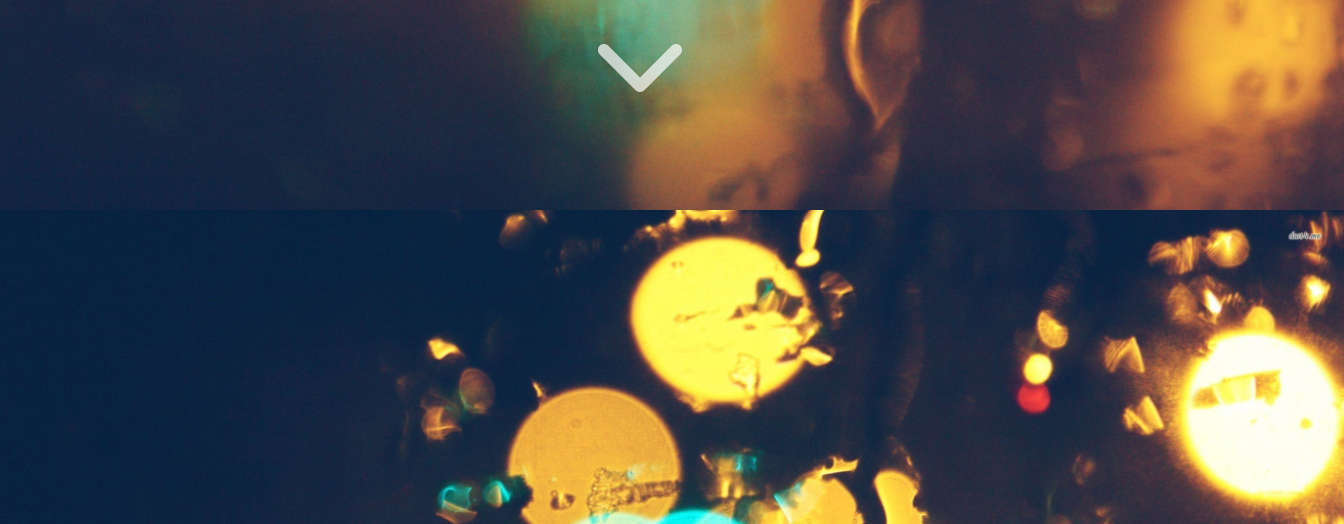
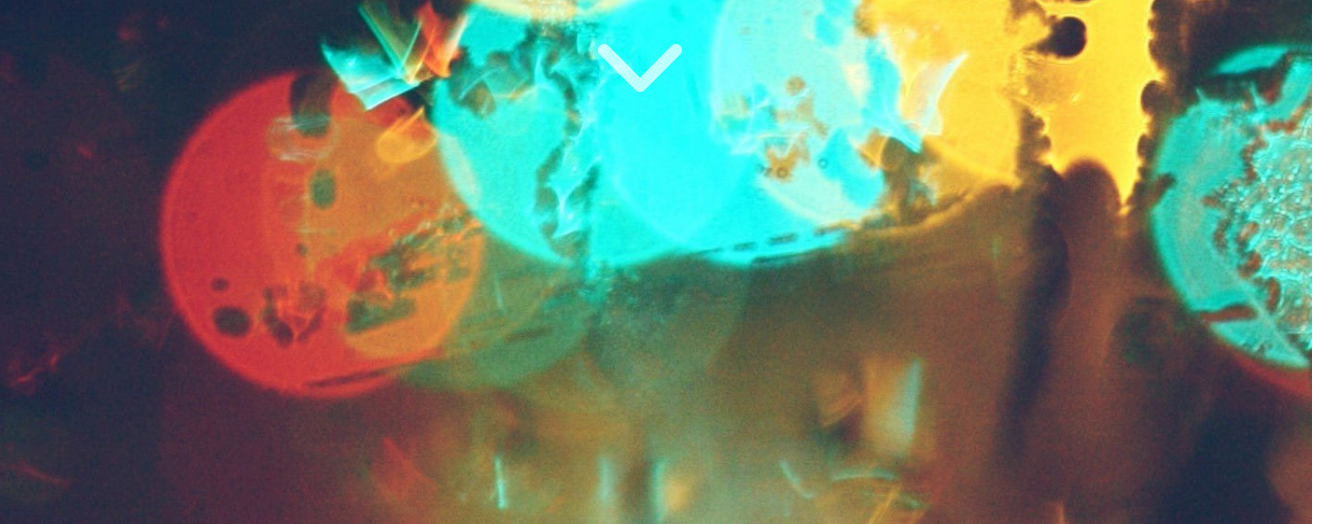
Before and after one commit to perochorichard/projectFeatureWebsite, a plain HTML site: page index.html in a window 1280 px wide. Shown: the part 590-1114 px from the top of the page, 1344 px wide, since content can reach past the window. Drawn offline with nearby package versions, Linux system fonts and the light colour scheme.

Commit message:
fixed background image blur white edges

```diff
--- a/index.css
+++ b/index.css
@@ -3,14 +3,18 @@ html {
     overflow-x: hidden; /*hides horizontal scrollbar*/
 }
 
+#background-container {
+    position: fixed;
+    z-index: -1;
+}
+
 #bg {
-    background: url('assets/background.jpg') no-repeat center center fixed;
+    background: url('assets/background.jpg') no-repeat center center;
     background-size: cover;
-    position: absolute;
+    overflow: hidden;
     height: 200vh; /*for #section1 and #section2*/
     width: 100vw;
-    z-index: -1; /*place background element behind all other elements*/
-    transform: scale(1.1); /*hides white edges of blur*/
+    transform: scale(1.05);
 }
 
 #section1 {
--- a/index.html
+++ b/index.html
@@ -13,17 +13,19 @@
 </head>
 
 <body>
-    <div id="bg"></div>
+    <div id="background-container">
+        <div id="bg"></div>
+    </div>
     <!--navbar-->
     <nav class="navbar navbar-expand bg-dark navbar-dark transparent fixed-top">
         <a class="navbar-brand" href="#">Richard</a>
         <span class="navbar-text" id="scroll-counter">0</span>
         <ul class="navbar-nav ml-auto">
             <li class="nav-item">
-                <a class="nav-link" href="#">ABOUT</a>
+                <a class="nav-link" href="about.html">ABOUT</a>
             </li>
             <li class="nav-item">
-                <a class="nav-link" href="#">PORTFOLIO</a>
+                <a class="nav-link" href="portfolio.html">PORTFOLIO</a>
             </li>
         </ul>
     </nav>
@@ -40,7 +42,11 @@
     <div class="container-fluid text-center p-0" id="section2">
         <div style="height: 40vh"></div>
         <div class="row justify-content-center align-items-center" id="button-group">
-            <a href="https://www.instagram.com/richard_perocho/" class="btn"><i class="fab fa-instagram"></i> </a>
+
+            <a href="https://www.instagram.com/richard_perocho/" class="btn">
+                <i class="fab fa-instagram"></i>
+            </a>
+
             <a href="https://github.com/perochorichard" class="btn"> <i class="fab fa-github"></i> </a>
             <a href="http://127.0.0.1:5500/index.html#section2" class="btn"> <i class="fab fa-linkedin"></i> </a>
         </div>
--- a/index.js
+++ b/index.js
@@ -1,18 +1,12 @@
-$(document).ready(function() {
-    $("#Home").click(function() {
-        // TODO: jump
-    });
-    $("#about").click(function() {
-        // TODO: smoothscroll to information secion of page
-    });
-
+$(document).ready(function () {
     var $scrollCounter = $("#scroll-counter");
     var $window = $(window);
     var $bg = $("#bg");
-    $window.scroll(function() {
+
+    $window.scroll(function () {
         var screenPos = ($window.scrollTop() / $window.height());
         $scrollCounter.html(screenPos);
-        var blur = "blur(" + (screenPos) * 8 + "px)";
+        blur = "blur(" + (screenPos) * 8 + "px)";
         $bg.css("filter", blur);
     });
 });
```
Also changed, not shown: test.html (added, +17 -0 lines), main.css (line endings or trailing spaces), test.css (added).
